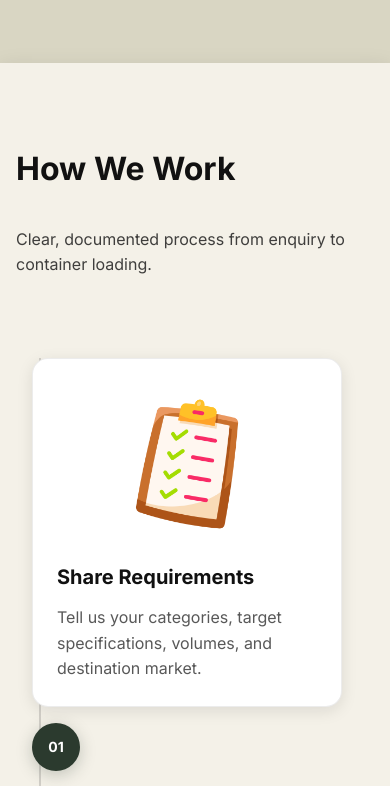
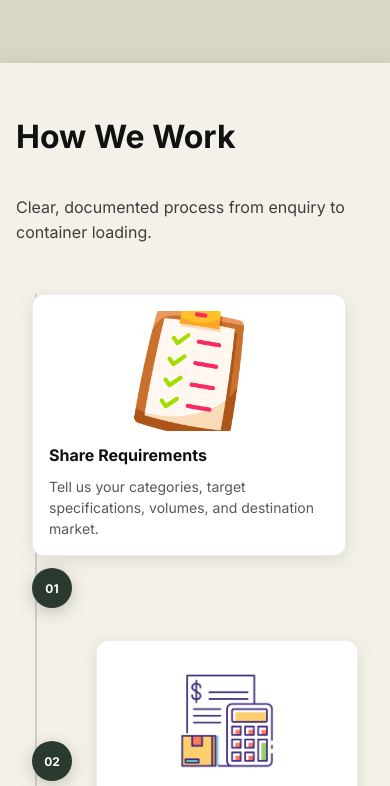
Before and after one commit to uktherebel/ecomm-store, a plain HTML site: page index.html in a window 390 px wide. Shown: the part 5599-6385 px from the top of the page. Drawn offline with Linux system fonts and the light colour scheme.

Commit message:
change mobile dimensions

```diff
--- a/assets/styles.css
+++ b/assets/styles.css
@@ -931,18 +931,23 @@ footer {
 }
 
 @media (max-width: 768px) {
+  .how-we-work-timeline-section {
+    padding: 48px 0;
+  }
+
   .timeline-container {
     padding: 0 16px;
+    margin-top: 32px;
   }
 
   .timeline-line {
-    left: 24px;
+    left: 20px;
   }
 
   .timeline-item {
     grid-template-columns: auto 1fr;
-    gap: 16px;
-    margin-bottom: 48px;
+    gap: 12px;
+    margin-bottom: 32px;
   }
 
   .timeline-item-left,
@@ -953,13 +958,34 @@ footer {
   .timeline-content {
     grid-column: 2;
     text-align: left !important;
+    padding: 16px;
+    border-radius: 12px;
   }
 
   .timeline-node {
     grid-column: 1;
-    width: 48px;
-    height: 48px;
+    width: 40px;
+    height: 40px;
+    font-size: 0.75rem;
+  }
+
+  .timeline-image {
+    margin-bottom: 12px;
+  }
+
+  .timeline-image img {
+    max-height: 120px;
+    object-fit: cover;
+  }
+
+  .timeline-content h3 {
+    font-size: 1rem;
+    margin-bottom: 8px;
+  }
+
+  .timeline-content p {
     font-size: 0.875rem;
+    line-height: 1.5;
   }
 
   .timeline-date {
```
